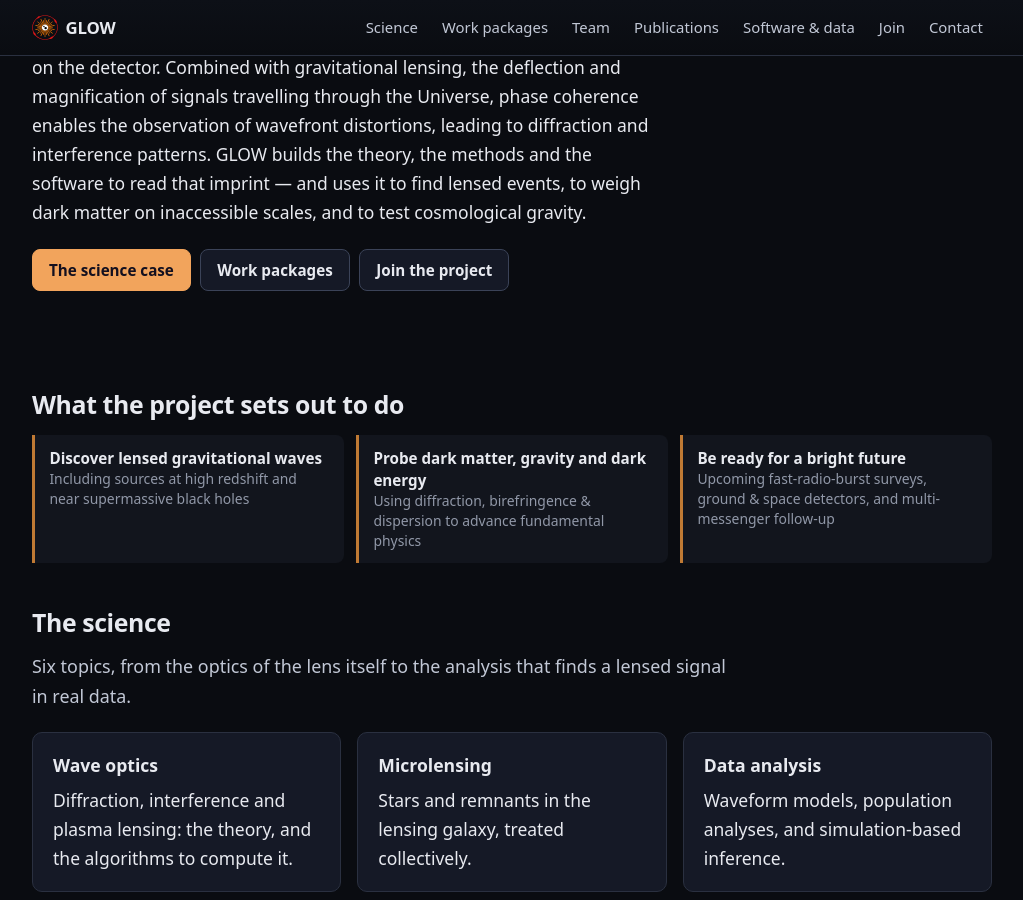
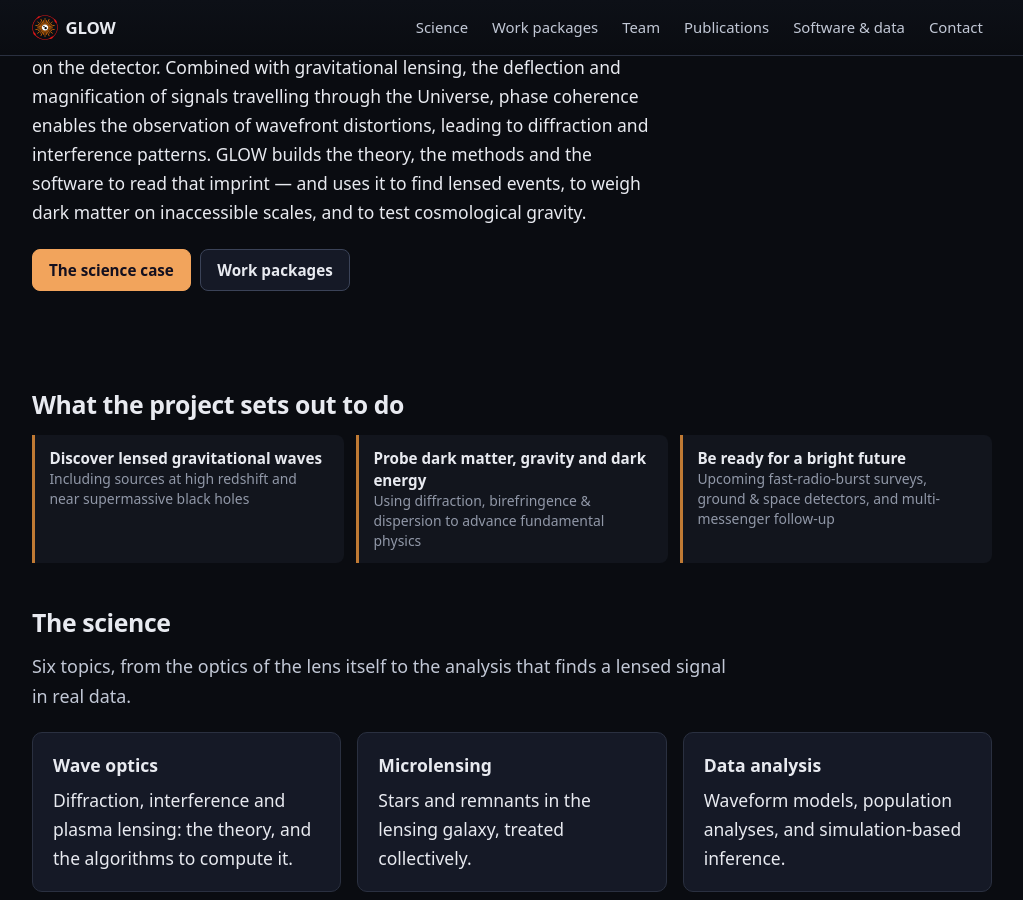
Before and after one commit to glow-astro/website, a Jekyll site: the page built from index.html, in a window 1280 px wide and 900 px high, scrolled down 613 px. Shown: the whole window, without its empty margins (128-1151 px from the left). Built offline with Jekyll 4.4.1, drawn with Linux system fonts in a browser that asks for light colours; part of the change alters nothing that is shown.

Commit message:
Show Join in the menu only while a call is open
_data/positions.yml holds open calls and nothing else -- its own header
says planned recruitment is deliberately not published -- so empty is the
normal state, and it is empty now. A permanent "Join" spent one of seven
menu slots pointing at a page that says there is nothing to apply for.

Conditional on the data rather than on a flag, so the item returns by
itself the moment an entry is added and there is nothing to remember.
Same condition on the home page's "Join the project" button; two buttons
is a fine row.

The page is untouched and still linked from the footer and from
team.html. It also says how to get in touch when nothing is advertised,
which is worth keeping reachable -- the ask was to drop the menu item,
not to orphan the page.

Verified both directions: six items with the file empty, seven with a
throwaway entry and the hero button back, entry removed. Full §3 routine
silent.

Co-Authored-By: Claude Opus 5 <noreply@anthropic.com>
Claude-Session: https://claude.ai/code/session_01L7GT62S61eYxRuSFTmWGfu

```diff
--- a/_includes/header.html
+++ b/_includes/header.html
@@ -10,8 +10,21 @@
       <img class="brand-mark" src="{{ '/favicon.svg' | relative_url }}" alt="" width="32" height="32">
       <span>GLOW</span>
     </a>
+    {%- comment -%}
+      Join is in the menu only while a call is actually open. _data/positions.yml
+      holds open calls and nothing else -- see its header -- so an empty file is
+      the normal state, and a permanent "Join" pointing at a page that says there
+      is nothing to apply for spends a menu slot on a disappointment.
+
+      Conditional on the data, not on a flag: the item comes back by itself the
+      moment an entry is added, with nothing to remember. The page stays where it
+      is either way, linked from the footer and from team.html, because it also
+      says how to get in touch when nothing is advertised.
+    {%- endcomment -%}
+    {%- assign open_positions = site.data.positions | default: empty -%}
     <nav class="site-nav" aria-label="Main">
       {%- for item in site.data.nav %}
+      {%- if item.id == 'join' and open_positions.size == 0 %}{% continue %}{% endif %}
       <a href="{{ item.url | relative_url }}"{% if page.nav == item.id %} aria-current="page"{% endif %}>{{ item.title }}</a>
       {%- endfor %}
     </nav>
--- a/index.html
+++ b/index.html
@@ -67,7 +67,14 @@ description: >-
       <div class="btn-row">
         <a class="btn btn-primary" href="{{ '/science.html' | relative_url }}">The science case</a>
         <a class="btn" href="{{ '/work-packages.html' | relative_url }}">Work packages</a>
+        {%- comment -%}
+          Same condition as the menu item in _includes/header.html: this button
+          appears only while a call is open. Two buttons is a fine row.
+        {%- endcomment -%}
+        {%- assign open_positions = site.data.positions | default: empty -%}
+        {%- if open_positions.size > 0 %}
         <a class="btn" href="{{ '/join.html' | relative_url }}">Join the project</a>
+        {%- endif %}
       </div>
     </div>
     <div class="hero-media">
```
